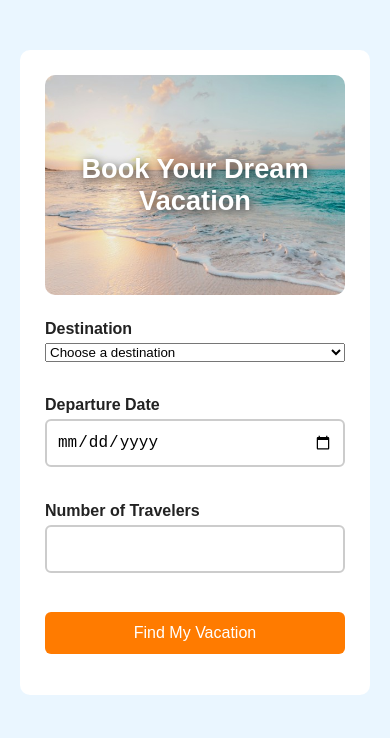
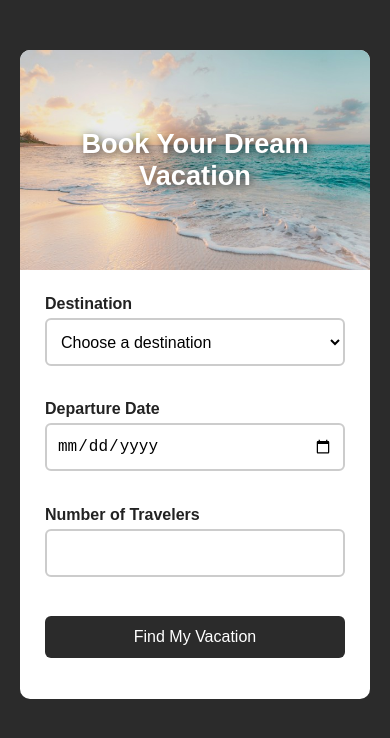
Before and after one commit to AlexandrBalan/vacation, a website: page views/home.html in a window 390 px wide. Drawn offline with Linux system fonts and the light colour scheme.

Commit message:
removed the temp colors and added in a dark wepage background color along with the submit button, also changed the sizing of the destination box to match all the other ones

```diff
--- a/public/styles/style.css
+++ b/public/styles/style.css
@@ -6,29 +6,30 @@ body {
   margin: 0;
   padding: 20px;
   font-family: Arial, sans-serif;
-  background: #eaf6ff;
+  background: #2b2b2b;
   color: #222;
 }
 
 .card {
   max-width: 800px;
   margin: 30px auto;
-  padding: 25px;
+  padding: 0;
   background: white;
   border-radius: 10px;
+  overflow: hidden;
 }
 
 .banner-wrap {
   position: relative;
-  margin-bottom: 25px;
+  margin-bottom: 0;
 }
 
 .banner {
   display: block;
   width: 100%;
-  height: 220px;
+  height: 300px;
   object-fit: cover;
-  border-radius: 10px;
+  border-radius: 0;
 }
 
 .banner-wrap h1 {
@@ -42,6 +43,10 @@ body {
   color: white;
   font-size: 2.5rem;
   text-shadow: 2px 2px 8px rgba(0, 0, 0, 0.7);
+}
+
+form {
+  padding: 25px;
 }
 
 .form-grid {
@@ -64,14 +69,18 @@ label {
   font-weight: bold;
 }
 
-input {
+input,
+select {
   padding: 10px;
   font-size: 1rem;
+  height: 48px;
   border: 2px solid #ccc;
   border-radius: 6px;
+  background: white;
 }
 
-input.invalid {
+input.invalid,
+select.invalid {
   border-color: red;
 }
 
@@ -86,7 +95,7 @@ button {
   margin: 20px auto 0;
   padding: 12px 30px;
   font-size: 1rem;
-  background: #ff7b00;
+  background: #2b2b2b;
   color: white;
   border: none;
   border-radius: 6px;
@@ -94,7 +103,7 @@ button {
 }
 
 button:hover {
-  background: #e06a00;
+  background: #444;
 }
 
 .success {
@@ -103,12 +112,9 @@ button:hover {
   font-weight: bold;
 }
 
-input {
-  height: 48px;
-}
-
 .thank-you {
   text-align: center;
+  padding: 40px 25px;
 }
 
 .thank-you a {
@@ -121,6 +127,10 @@ input {
     grid-template-columns: 1fr;
   }
 
+  .banner {
+    height: 220px;
+  }
+
   .banner-wrap h1 {
     font-size: 1.7rem;
   }
```
